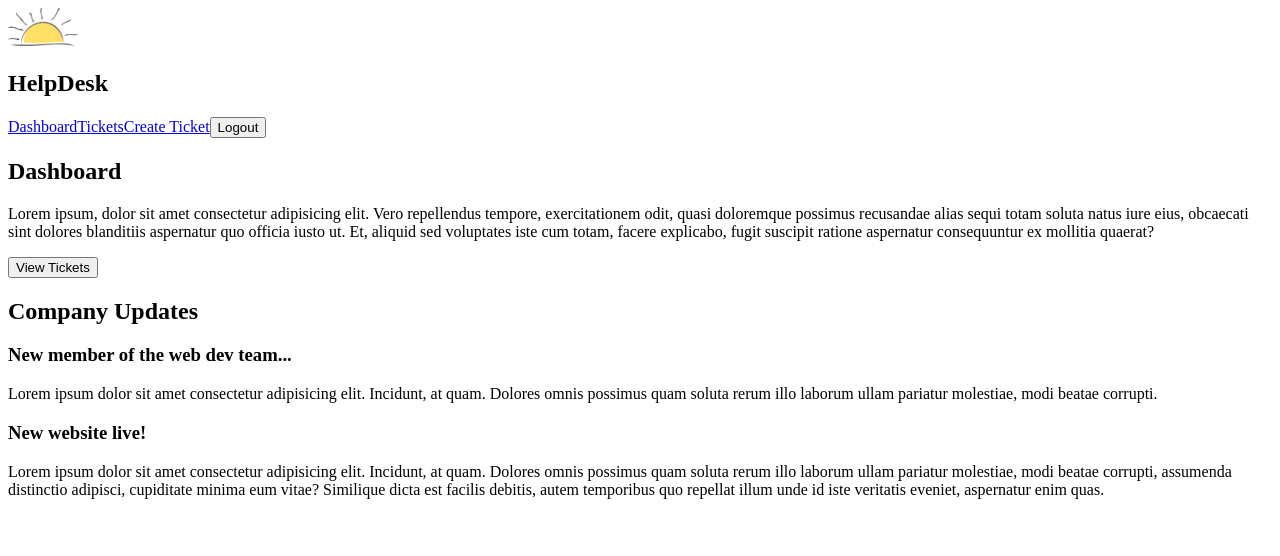
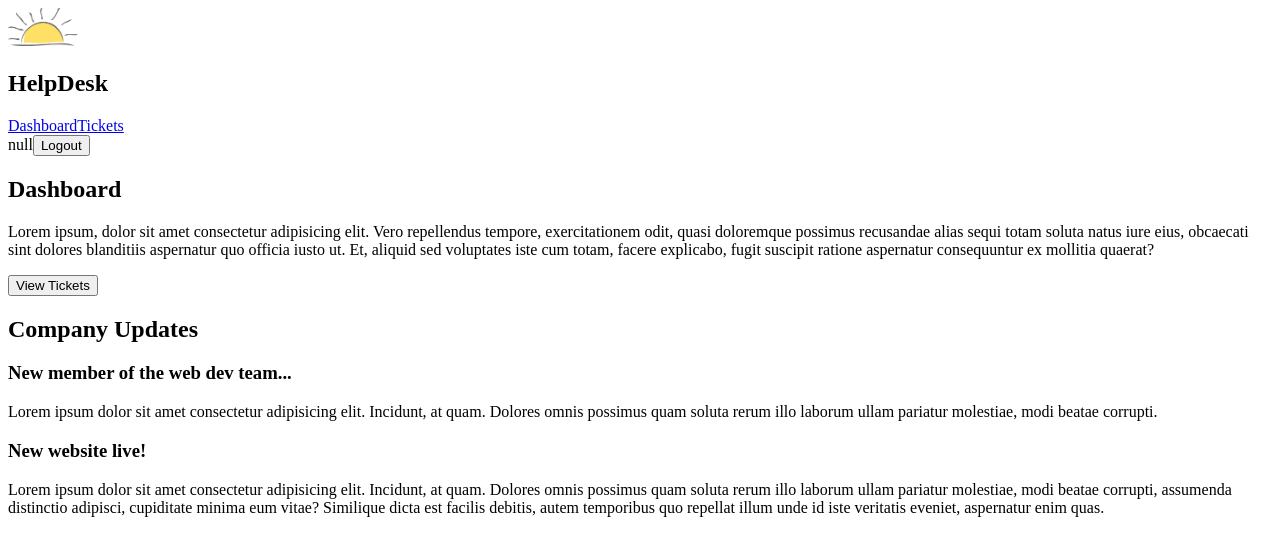
Before and after one commit to emoudy/helpdesk, a Next.js app: page / in a window 1280 px wide. Shown: the top 556 px of the page. Built offline with nearby package versions, Linux system fonts and the light colour scheme; no server answers.

Commit message:
changing the structure of the front page

```diff
--- a/app/components/NavBar.jsx
+++ b/app/components/NavBar.jsx
@@ -5,7 +5,9 @@ import LogoutButton from "./logoutButton";
 
 export default function NavBar({ user }) {
   return (
-    <nav>
+    <nav className="block">
+      <div className="flex justify-between">
+        <div>
           <Image
             src={picture}
             alt="splash logo"
@@ -14,14 +16,20 @@ export default function NavBar({ user }) {
             placeholder="blur"
           />
           <h1>HelpDesk</h1>
-      <Link href="/">Dashboard</Link>
+        </div>
+      </div>
+      <div className="mt-5 flex justify-between">
+        <div>
+          <Link className="mr-5" href="/">
+            Dashboard
+          </Link>
           <Link href="/tickets">Tickets</Link>
-      <Link href="/tickets/create" className="mr-auto">
-        Create Ticket
-      </Link>
-
-      {user ? <span>{user.email}</span> : null}
+        </div>
+        <div className="flex">
+          <span className="mr-5">{user ? user.email : "null"}</span>
           <LogoutButton />
+        </div>
+      </div>
     </nav>
   );
 }
```
Lines whose indentation alone changed are shown as unchanged.
